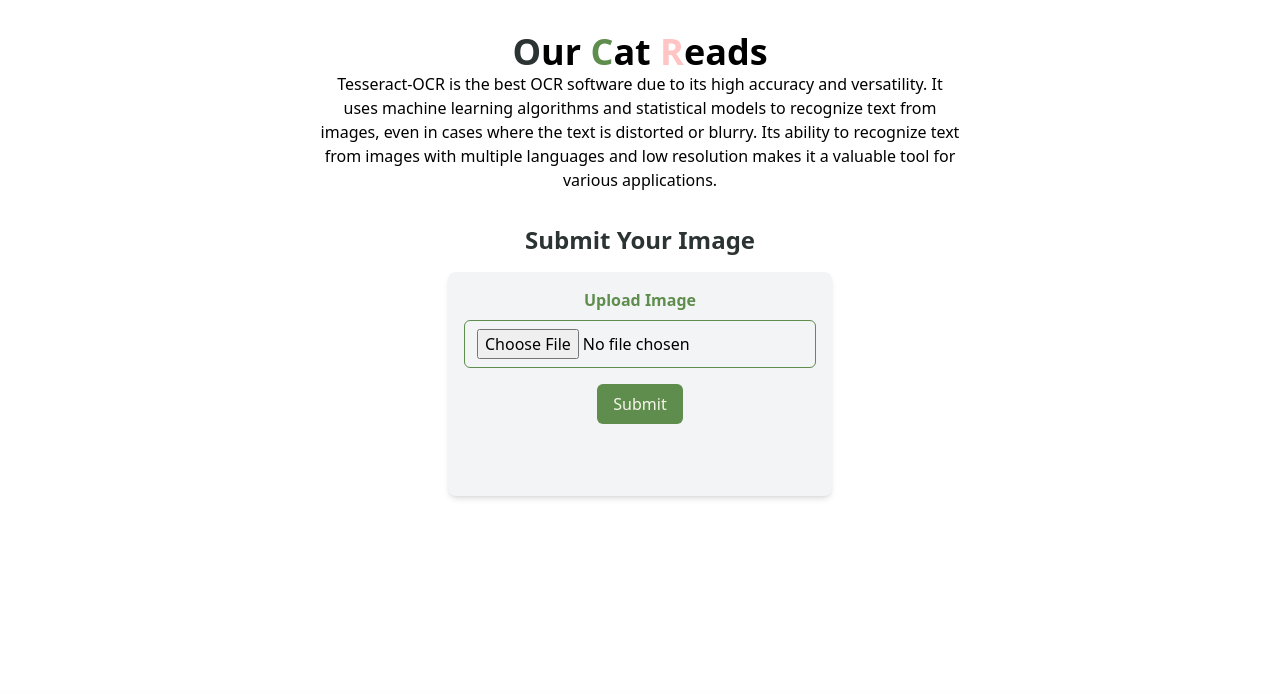
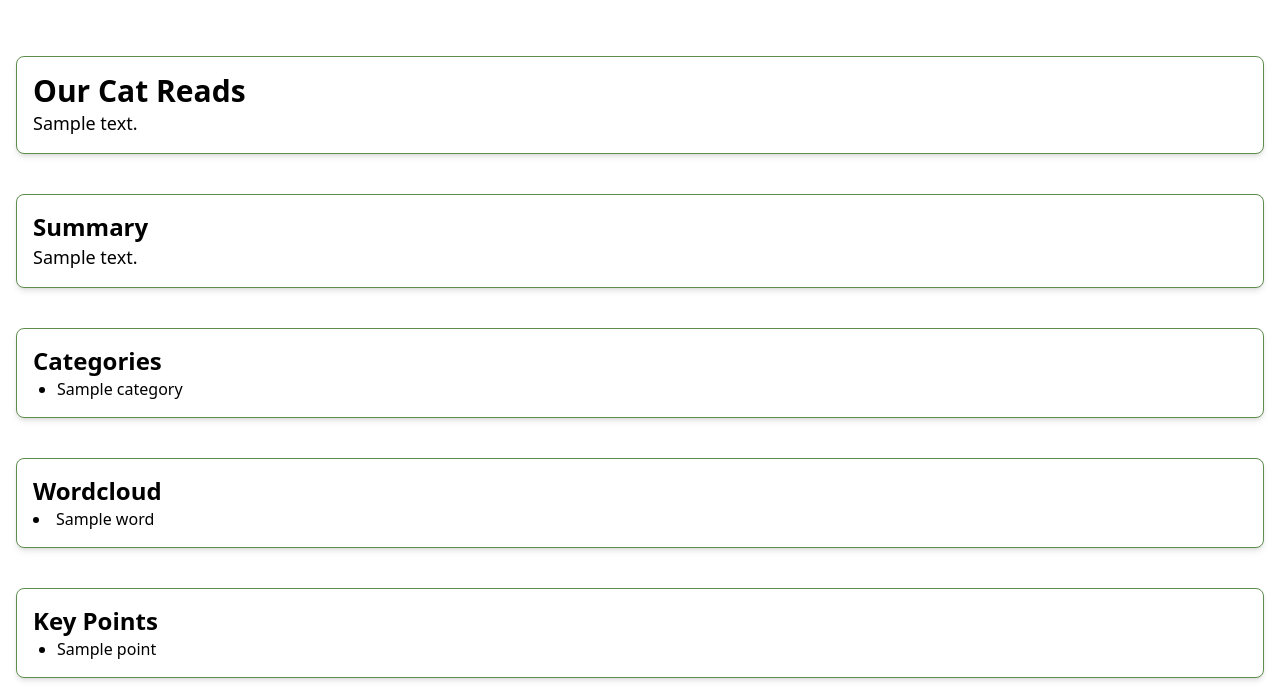
Before and after one commit to SHREYAS290601/OCR-FastAPI-and-Django, a FastAPI app: template app/template/home.html in a window 1280 px wide. Shown: the part 110-804 px from the top of the page. Before the commit the page ends 609 px from the top, so only its background shows below. Run offline with FastAPI, Linux system fonts and the light colour scheme; the template is opened without the code that fills it: most values are stand-ins (such as "Sample title", 1, 10 or a date in 2020); some libraries are stand-ins or nearby versions.

Commit message:
feat:Gemini and Tesseract OCR added to the project

```diff
--- a/app/main.py
+++ b/app/main.py
@@ -1,10 +1,25 @@
-from fastapi import FastAPI, HTTPException, Depends, status, File, UploadFile, Request
-from fastapi.responses import HTMLResponse
+from fastapi import (
+    FastAPI,
+    HTTPException,
+    Depends,
+    status,
+    File,
+    UploadFile,
+    Request,
+    Form,
+)
+from fastapi.responses import HTMLResponse, RedirectResponse
 from fastapi.staticfiles import StaticFiles
 from fastapi.templating import Jinja2Templates
 import pathlib
+import io
+import uuid
+from PIL import Image
+from .ocr import OCR
+from .ocr import get_information
 
 BASE_DIR = pathlib.Path(__file__).parent
+OUTPUTDIR = BASE_DIR / "output"
 app = FastAPI()
 app.mount("/static", StaticFiles(directory=str(BASE_DIR / "static")), name="static")
 template = Jinja2Templates(directory=str(BASE_DIR / "template"))
@@ -12,9 +27,50 @@
 
 @app.get("/")
 async def base_land(request: Request):
-    return template.TemplateResponse("base.html", {"request": request})
+    SESSION_ID = uuid.uuid4()
+    return template.TemplateResponse(
+        "base.html", {"request": request, "session_id": SESSION_ID}
+    )
 
 
-@app.post("/")
-def get_file():
-    return {"file": "file"}
+@app.post("/img-ocr")
+async def get_file(
+    session_id=Form(...),
+    file: UploadFile = File(..., alias="file", validation_alias="file"),
+):
+    file_bytes = io.BytesIO(await file.read())
+    SESSION_ID = session_id
+    if not file_bytes:
+        raise HTTPException(status_code=400, detail="File is empty")
+    fname = pathlib.Path(file.filename)
+    fextention = fname.suffix
+    try:
+        img = Image.open(file_bytes)
+    except Exception as e:
+        raise HTTPException(status_code=400, detail=f"Invalid file.Error {e}")
+    dest = OUTPUTDIR / f"{SESSION_ID}{fextention}"
+    img.save(dest)
+    return RedirectResponse(
+        f"/img-ocr/{dest.name}", status_code=status.HTTP_303_SEE_OTHER
+    )
+
+
+@app.get("/img-ocr/{filename}")
+async def get_file(filename: str, request: Request):
+    print(filename)
+    SESSION_ID, fextension = filename.split(".")[0], filename.split(".")[-1]
+    text = await OCR(SESSION_ID, fextension)
+    try:
+        information = await get_information(text)
+    except Exception as e:
+        print(f"error: {e}")
+
+    return template.TemplateResponse(
+        "home.html",
+        {
+            "request": request,
+            "filename": filename,
+            "text": text,
+            "information": information,
+        },
+    )
--- a/app/template/base.html
+++ b/app/template/base.html
@@ -1,53 +1,15 @@
-<!DOCTYPE html>
-<html>
-  <head>
-    <link href="{{ url_for('static', path='static') }}" />
-    <meta charset="UTF-8" />
-    <meta name="viewport" content="width=device-width, initial-scale=1.0" />
-    <script src="https://cdn.tailwindcss.com"></script>
-    <script>
-      tailwind.config = {
-        theme: {
-          extend: {
-            colors: {
-              clifford: "#da373d",
-              ourcatreads: "#2C3333",
-              catcolor: "#5F8D4E",
-              reads: "#FFC4C4",
-              background: "#F7F5EB",
-              submit_color:"#4a7a3e",
-            },
-          },
-        },
-      };
-    </script>
-  </head>
-  <body>
-    <header class="bg-ourcatreads py-2">
-      <nav class="container mx-auto flex justify-between items-center">
-        <a href="#" class="text-background font-bold text-2xl">OCR</a>
-        <img
-        align="center"
-        class="object-scale-down w-16 h-27"
-        src="{{ url_for('static',path='images/final.png') }}"
-        alt=""
-      />
-      </nav>
-    </header>
-
+{% extends "template.html" %} {% block content %}
 <main class="container text-center mx-auto py-8">
   <h1 class="text-4xl font-bold gradient-title">
     <span class="text-ourcatreads">O</span>ur
-        <span class="text-catcolor">C</span>at
-        <span class="text-reads">R</span>eads
+    <span class="text-catcolor">C</span>at <span class="text-reads">R</span>eads
   </h1>
   <p class="w-2/4 m-auto text-center align-center justify-center">
     Tesseract-OCR is the best OCR software due to its high accuracy and
-        versatility. It uses machine learning algorithms and statistical models
-        to recognize text from images, even in cases where the text is distorted
-        or blurry. Its ability to recognize text from images with multiple
-        languages and low resolution makes it a valuable tool for various
-        applications.
+    versatility. It uses machine learning algorithms and statistical models to
+    recognize text from images, even in cases where the text is distorted or
+    blurry. Its ability to recognize text from images with multiple languages
+    and low resolution makes it a valuable tool for various applications.
   </p>
   <section class="mt-8">
     <h2 class="text-2xl font-bold text-ourcatreads mb-4 text-center">
@@ -56,16 +18,24 @@
 
     <form
       class="container bg-gray-100 p-4 rounded-lg shadow-md h-56 w-96 mx-auto"
+      method="post"
+      action="/img-ocr"
+      enctype="multipart/form-data"
     >
       <div class="mb-4">
         <label for="image" class="block font-bold text-catcolor mb-2"
           >Upload Image</label
         >
         <input
+          type="hidden"
+          name="session_id"
+          id="session_id"
+          value="{{ session_id }}"
+        />
+        <input
           type="file"
           id="image"
-              name="image"
-              accept="image/jpeg, image/png"
+          name="file"
           class="w-full px-3 py-2 border border-catcolor rounded-md focus:outline-none focus:ring-2 focus:ring-catcolor focus:border-catcolor transition-all duration-300"
         />
       </div>
@@ -80,5 +50,4 @@
     </form>
   </section>
 </main>
-  </body>
-</html>
+{% endblock %}
--- a/app/template/home.html
+++ b/app/template/home.html
@@ -1,7 +1,38 @@
-{% extends "base.html" %} {% block content %}
-<div class="text-center my-5 mx-5">
-  <div class="text-center my-5 mx-5">
-    <h1>Code On!</h1>
+{% extends "template.html" %} {% block content %}
+<main class="container mx-auto p-4">
+  <div class="bg-white border-catcolor border p-4 mt-10 rounded-lg shadow-md">
+    <h1 class="text-3xl font-bold text-black">Our Cat Reads</h1>
+    <p class="text-lg text-black">{{ text }}</p>
   </div>
-</div>
+  <div class="bg-white border-catcolor border p-4 mt-10 rounded-lg shadow-md">
+    <h3 class="text-2xl font-bold text-black">Summary</h3>
+    <p class="text-lg text-black">
+      {{ information["summary"] }}
+    </p>
+  </div>
+  <div class="bg-white border-catcolor border p-4 mt-10 rounded-lg shadow-md">
+    <h3 class="text-2xl font-bold text-black">Categories</h3>
+      <ul class="list-disc pl-6">
+        {% for category in information["categories"] %}
+        <li>{{ category }}</li>
+        {% endfor %}
+    </ul>
+  </div>
+  <div class="bg-white border-catcolor border p-4 mt-10 rounded-lg shadow-md">
+    <h3 class="text-2xl font-bold text-black">Wordcloud</h3>
+      <ul class="list-disc pl-6"></ul>
+      {% for word in information["wordcloud"] %}
+      <li>{{ word }}</li>
+      {% endfor %}
+    </ul>
+  </div>
+  <div class="bg-white border-catcolor border p-4 mt-10 rounded-lg shadow-md">
+    <h3 class="text-2xl font-bold text-black">Key Points</h3>
+    <ul class="list-disc pl-6">
+      {% for point in information["key_points"] %}
+      <li>{{ point }}</li>
+      {% endfor %}
+  </ul>
+  </div>
+</main>
 {% endblock %}
--- /dev/null
+++ b/app/template/template.html
@@ -0,0 +1,39 @@
+<!DOCTYPE html>
+<html>
+  <head>
+    <link href="{{ url_for('static', path='static') }}" />
+    <meta charset="UTF-8" />
+    <meta name="viewport" content="width=device-width, initial-scale=1.0" />
+    <script src="https://cdn.tailwindcss.com"></script>
+    <script>
+      tailwind.config = {
+        theme: {
+          extend: {
+            colors: {
+              clifford: "#da373d",
+              ourcatreads: "#2C3333",
+              catcolor: "#5F8D4E",
+              reads: "#FFC4C4",
+              background: "#F7F5EB",
+              submit_color: "#4a7a3e",
+            },
+          },
+        },
+      };
+    </script>
+  </head>
+  <body>
+    <header class="bg-ourcatreads py-2">
+      <nav class="container mx-auto flex justify-between items-center">
+        <a href="#" class="text-background font-bold text-2xl">OCR</a>
+        <img
+          align="center"
+          class="object-scale-down w-16 h-27"
+          src="{{ url_for('static',path='images/final.png') }}"
+          alt=""
+        />
+      </nav>
+    </header>
+    {% block content %} {% endblock %}
+  </body>
+</html>
--- a/test_endpoint.py
+++ b/test_endpoint.py
@@ -3,6 +3,7 @@
 
 client = TestClient(app)
 
+
 def test_get():
     response = client.get("/")
     assert response.status_code == 200
```
Also changed, not shown: app/ocr.py (added, +44 -0 lines), .pre-commit-config.yaml, app/ingredients-2.png (added), 1 other file. Lines whose indentation alone changed are shown as unchanged.
